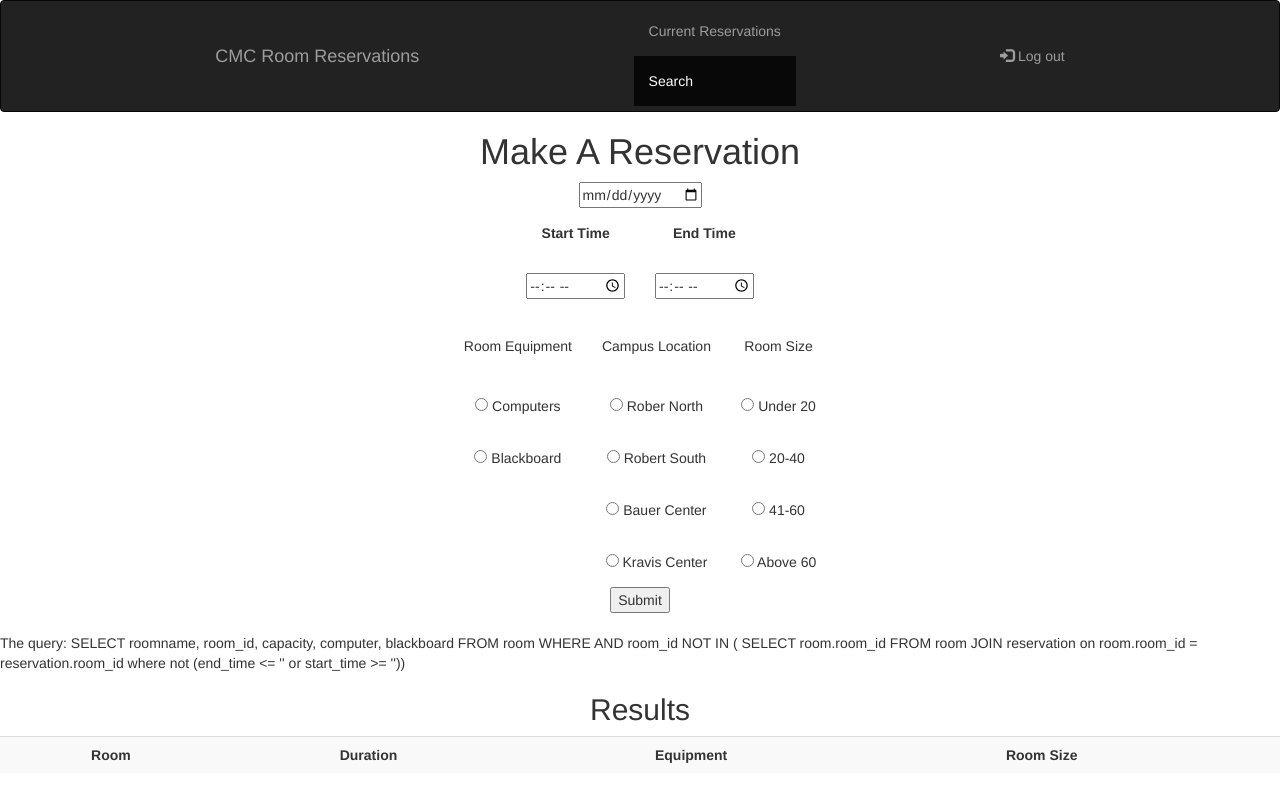
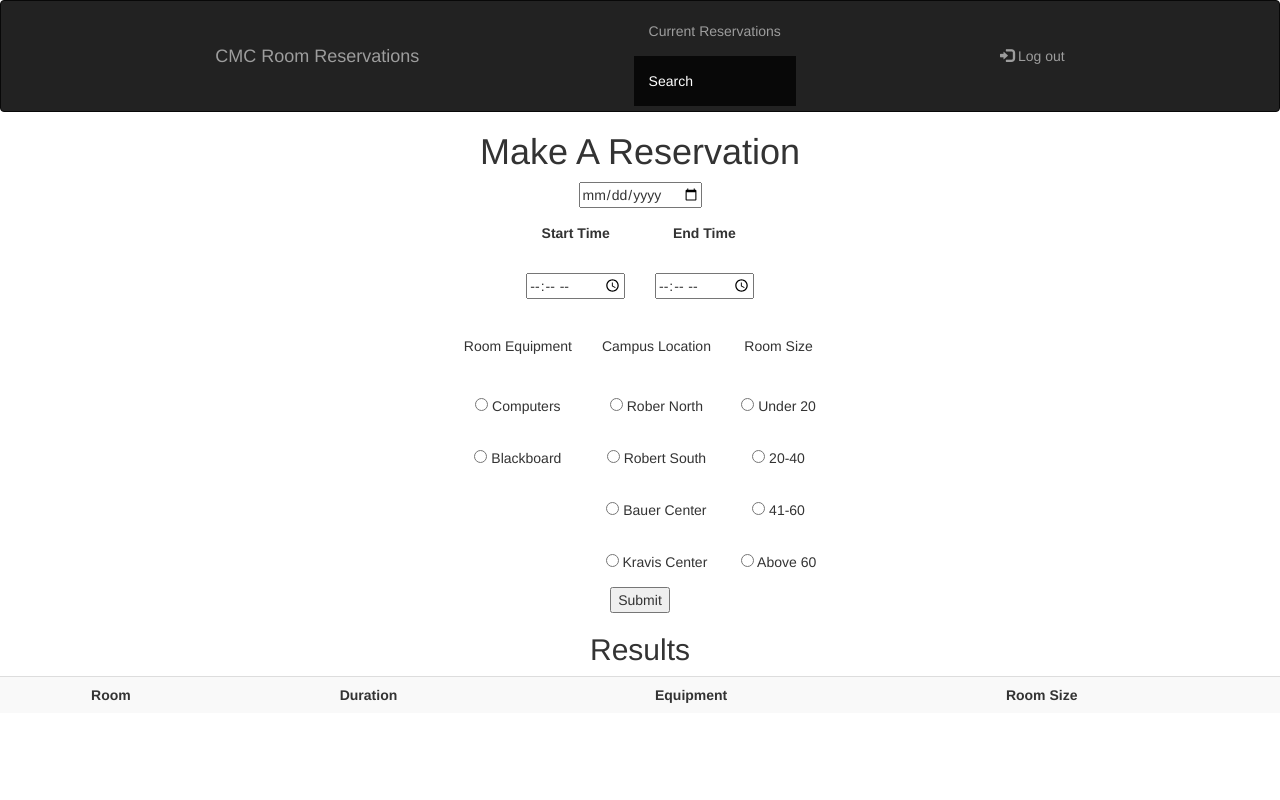
Before and after one commit to francois-ries/CS135---Project, a PHP site: the page made by view/UserBooking.php in a window 1280 px wide. Run offline with PHP 8.4, Linux system fonts and the light colour scheme; the visitor is signed in with stand-in values (Sample User, id 1); tables that the repository leaves empty hold one stand-in row (values such as "Sample post"); the template is opened without the code that fills it: most values are stand-ins (such as "Sample title", 1, 10 or a date in 2020); data that the repository does not hold is empty.

```diff
--- a/view/UserBooking.php
+++ b/view/UserBooking.php
@@ -255,7 +255,7 @@ function build_search_query($con, $formID_array, $start_time, $end_time ){
 }
 
 $search_query = build_search_query($con, $formID_array, $start_time, $end_time);
-echo "<br>The query: ".$search_query;
+// echo "<br>The query: ".$search_query;
 
 //finds all pending and accepted reservations with user with userid $user_id
 function showResults ($con, $search_query, $formID_array) {
```
Also changed, not shown: README.md.
